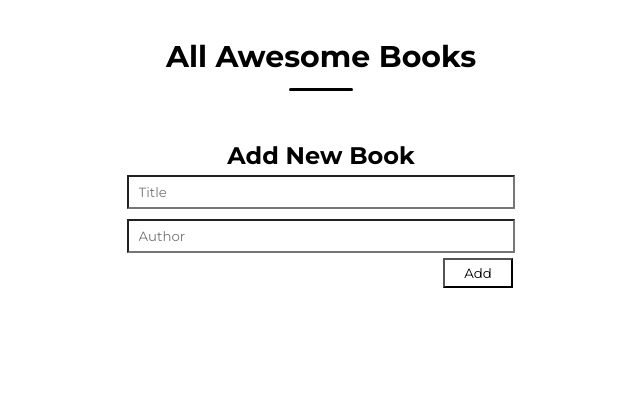
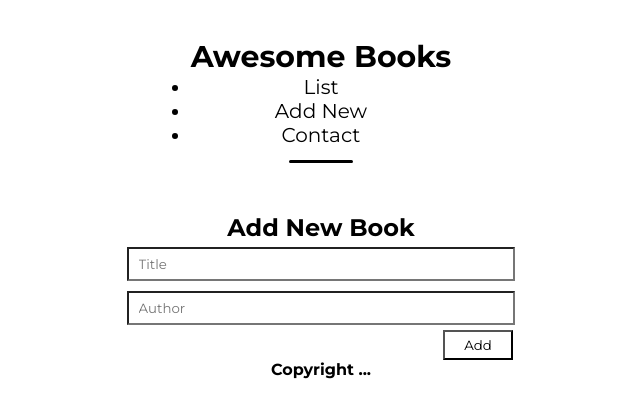
Before and after one commit to bhskr44/awesome_books, a website: page index.html in a window 1280 px wide. Shown: the whole page, without its empty margins (319-959 px from the left). Drawn offline with Linux system fonts and the light colour scheme.

Commit message:
Update index.html

```diff
--- a/index.html
+++ b/index.html
@@ -16,7 +16,16 @@
   </head>
   <body>
     <main>
-      <section class="header"><h1>All Awesome Books</h1></section>
+      <section class="header">
+        <h1>Awesome Books</h1>
+        <div class="menu">
+          <ul>
+            <li class="active" id="menu-list">List</li>
+            <li id="menu-addnew">Add New</li>
+            <li id="menu-contact">Contact</li>
+          </ul>
+        </div>
+      </section>
 
       <section id="list"></section>
       <div class="dash"></div>
@@ -34,7 +43,9 @@
 
       <section class="conatct"></section>
 
-      <section class="copyright"></section>
+      <section class="copyright">
+        <h4>Copyright ...</h4>
+      </section>
     </main>
     <script type="text/javascript" src="./js/mainClass.js"></script>
   </body>
```
